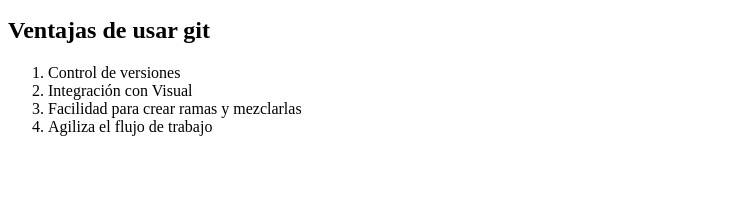
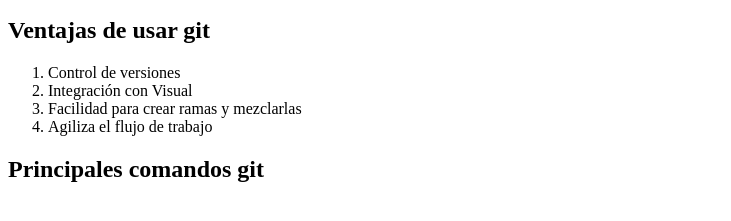
Before and after one commit to aambel/ExamenGit, a plain HTML site: page index.html in a window 1280 px wide. Shown: the part 101-322 px from the top of the page, without its empty margins (0-731 px from the left). Drawn offline with Linux system fonts and the light colour scheme.

Commit message:
Creación h2 que contenga Los Principales Comandos git

```diff
--- a/index.html
+++ b/index.html
@@ -17,6 +17,7 @@
         <li>Agiliza el flujo de trabajo</li>
     </ol>
 
+    <h2>Principales comandos git</h2>
 
 </body>
 </html>
```
